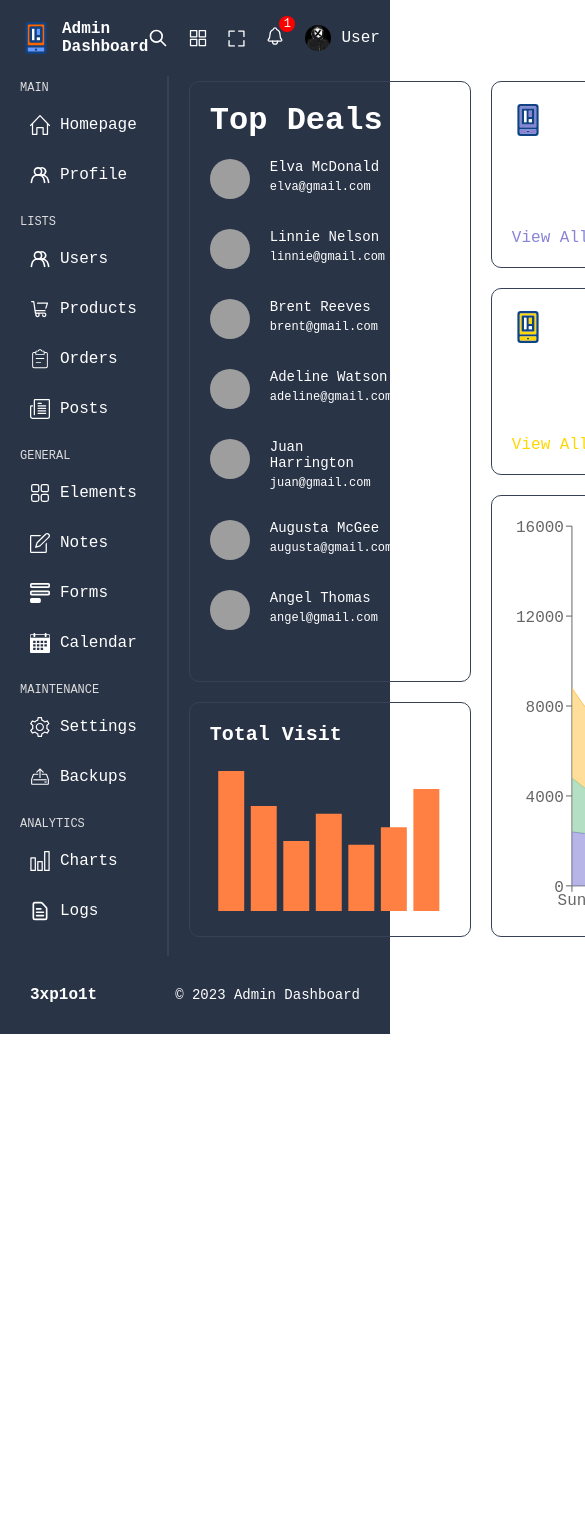
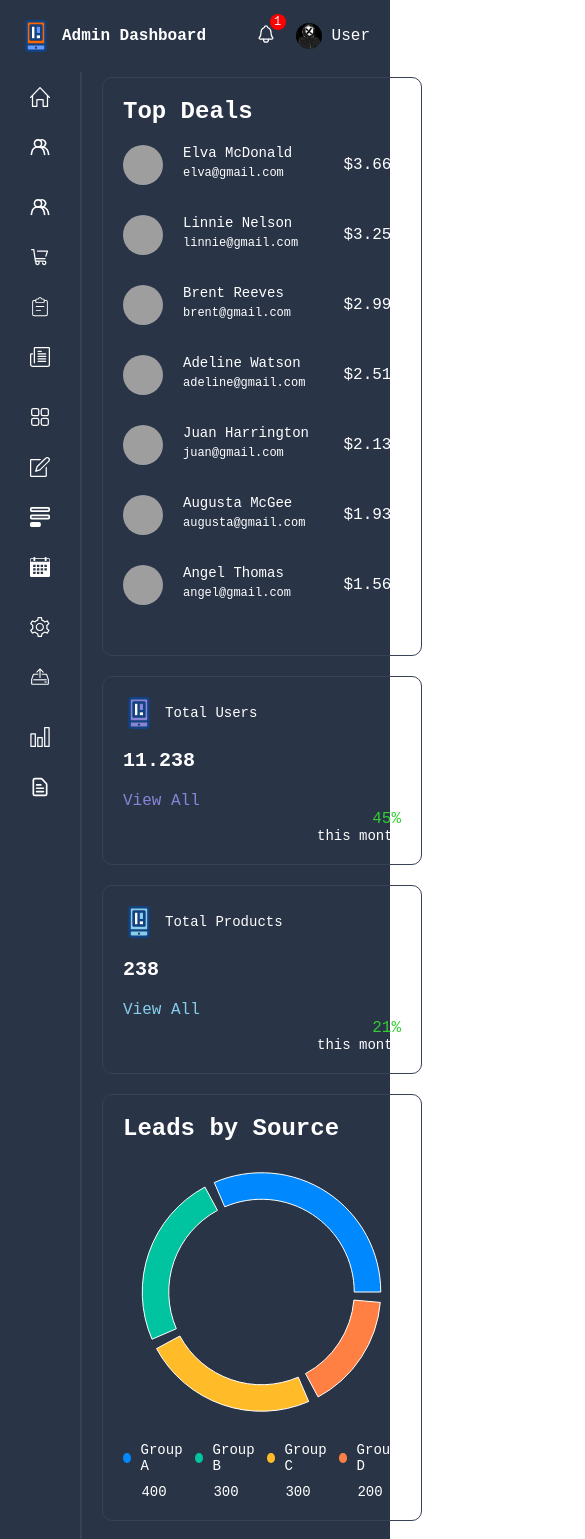
Before and after one commit to 3xp1o1t/React-Admin-Dashboard, a React (Vite) app: page / in a window 390 px wide. Shown: the top 1539 px of the page, 585 px wide, since content can reach past the window. Before the commit the page ends 1034 px from the top, so only its background shows below. Built offline with nearby package versions, Linux system fonts and the light colour scheme; grey boxes are pictures that could not be loaded.

Commit message:
Added Responsivity
Added some responsive properties

```diff
--- a/src/components/bigChartBox/bigChartBox.scss
+++ b/src/components/bigChartBox/bigChartBox.scss
@@ -1,3 +1,5 @@
+@import '../../styles/responsive.scss';
+
 .bigChartBox {
   width: 100%;
   height: 100%;
@@ -5,8 +7,14 @@
   flex-direction: column;
   justify-content: space-between;
 
+  h1 {
+    @include xxl {
+      font-size: 24px;
+    }
+  }
+
   .chart {
     width: 100%;
-    height: 100%;
+    height: 300px;
   }
 }
--- a/src/components/chartBox/chartBox.scss
+++ b/src/components/chartBox/chartBox.scss
@@ -1,6 +1,12 @@
+@import '../../styles/responsive.scss';
+
 .chartBox {
   display: flex;
   height: 100%;
+
+  @include sm {
+    flex-direction: column;
+  }
 
   .boxInfo {
     flex: 3;
@@ -8,10 +14,24 @@
     flex-direction: column;
     justify-content: space-between;
 
+    @include sm {
+      gap: 20px;
+    }
+
     .title {
       display: flex;
       align-items: center;
       gap: 10px;
+
+      @include xxl {
+        font-size: 14px;
+      }
+    }
+
+    h1 {
+      @include xxl {
+        font-size: 20px;
+      }
     }
   }
 
@@ -34,6 +54,9 @@
       .percentaje {
         font-weight: bold;
         font-size: 20px;
+        @include xxl {
+          font-size: 16px;
+        }
       }
 
       .duration {
--- a/src/components/menu/menu.scss
+++ b/src/components/menu/menu.scss
@@ -1,4 +1,6 @@
 @import '../../styles/variables.scss';
+@import '../../styles/responsive.scss';
+
 .menu {
   .item {
     display: flex;
@@ -11,6 +13,10 @@
       font-weight: 200;
       color: $soft-color;
       text-transform: uppercase;
+
+      @include lg {
+        display: none;
+      }
     }
 
     .listItem {
@@ -23,6 +29,12 @@
       &:hover {
         background-color: $soft-bg;
       }
+
+      .listItemTitle {
+        @include lg {
+          display: none;
+        }
+      }
     }
   }
 }
--- a/src/components/navbar/navbar.scss
+++ b/src/components/navbar/navbar.scss
@@ -1,3 +1,5 @@
+@import '../../styles/responsive.scss';
+
 .navbar {
   width: 100%;
   padding: 20px;
@@ -17,6 +19,12 @@
     display: flex;
     align-items: center;
     gap: 20px;
+
+    .icon {
+      @include sm {
+        display: none;
+      }
+    }
 
     // Notifications
     .notification {
--- a/src/components/pieChartBox/pieChartBox.scss
+++ b/src/components/pieChartBox/pieChartBox.scss
@@ -1,8 +1,16 @@
+@import '../../styles/responsive.scss';
+
 .pieChartBox {
   height: 100%;
   display: flex;
   flex-direction: column;
   justify-content: space-between;
+
+  h1 {
+    @include xxl {
+      font-size: 24px;
+    }
+  }
 
   .chart {
     display: flex;
--- a/src/components/single/Single.tsx
+++ b/src/components/single/Single.tsx
@@ -76,7 +76,7 @@ const Single = (props: Props) => {
         {props.activities && (
           <ul>
             {props.activities.map((activity) => (
-              <li>
+              <li key={activity.text}>
                 <div>
                   <p>{activity.text}</p>
                   <time>{activity.time}</time>
--- a/src/components/single/single.scss
+++ b/src/components/single/single.scss
@@ -1,5 +1,12 @@
+@import '../../styles/responsive.scss';
+
 .single {
   display: flex;
+
+  @include xl {
+    flex-direction: column;
+    gap: 50px;
+  }
 
   .view {
     flex: 1;
@@ -40,12 +47,20 @@
       height: 0;
       border: 0.5px solid gray;
       margin: 20px 0px;
+
+      @include md {
+        display: none;
+      }
     }
 
     .chart {
       margin-top: 50px;
       width: 80%;
       height: 400px;
+
+      @include md {
+        display: none;
+      }
     }
   }
   .activities {
@@ -80,6 +95,10 @@
           padding: 15px;
           background-color: #f45b6810;
 
+          @include md {
+            min-width: 250px;
+          }
+
           p {
             margin-bottom: 5px;
           }
--- a/src/components/topBox/topbox.scss
+++ b/src/components/topBox/topbox.scss
@@ -1,6 +1,12 @@
+@import '../../styles/responsive.scss';
+
 .topBox {
   h1 {
     margin-bottom: 20px;
+
+    @include xxl {
+      font-size: 24px;
+    }
   }
 
   .list {
@@ -19,6 +25,13 @@
           height: 40px;
           border-radius: 50%;
           object-fit: cover;
+
+          @include xxl {
+            display: none;
+          }
+          @include lg {
+            display: block;
+          }
         }
         .userTexts {
           display: flex;
@@ -31,6 +44,13 @@
           }
           .email {
             font-size: 12px;
+
+            @include xxl {
+              display: none;
+            }
+            @include lg {
+              display: block;
+            }
           }
         }
       }
--- a/src/pages/home/home.scss
+++ b/src/pages/home/home.scss
@@ -1,9 +1,25 @@
 @import '../../styles/variables.scss';
+@import '../../styles/responsive.scss';
+
 .home {
   display: grid;
   gap: 20px;
   grid-template-columns: repeat(4, 1fr);
   grid-auto-rows: minmax(180px, auto);
+  grid-auto-flow: dense;
+
+  @include xl {
+    grid-template-columns: repeat(3, 1fr);
+  }
+  @include lg {
+    grid-template-columns: repeat(2, 1fr);
+  }
+  @include md {
+    grid-template-columns: repeat(1, 1fr);
+  }
+  @include sm {
+    grid-auto-rows: minmax(120px, auto);
+  }
 
   //all boxes
   .box {
@@ -25,5 +41,9 @@
   .box7 {
     grid-column: span 2;
     grid-row: span 2;
+
+    @include md {
+      display: none;
+    }
   }
 }
--- a/src/styles/global.scss
+++ b/src/styles/global.scss
@@ -1,4 +1,5 @@
 @import './variables.scss';
+@import './responsive.scss';
 
 * {
   margin: 0;
@@ -25,6 +26,10 @@ a {
   width: 250px;
   padding: 5px 20px;
   border-right: 2px solid $soft-bg;
+
+  @include lg {
+    width: max-content;
+  }
 }
 
 .contentContainer {
--- /dev/null
+++ b/src/styles/responsive.scss
@@ -0,0 +1,35 @@
+$sm: 480px;
+$md: 768px;
+$lg: 1024px;
+$xl: 1200px;
+$xxl: 1400px;
+
+@mixin sm {
+  @media screen and (max-width: ($sm)) {
+    @content;
+  }
+}
+
+@mixin md {
+  @media screen and (max-width: ($md)) {
+    @content;
+  }
+}
+
+@mixin lg {
+  @media screen and (max-width: ($lg)) {
+    @content;
+  }
+}
+
+@mixin xl {
+  @media screen and (max-width: ($xl)) {
+    @content;
+  }
+}
+
+@mixin xxl {
+  @media screen and (max-width: ($xxl)) {
+    @content;
+  }
+}
```
